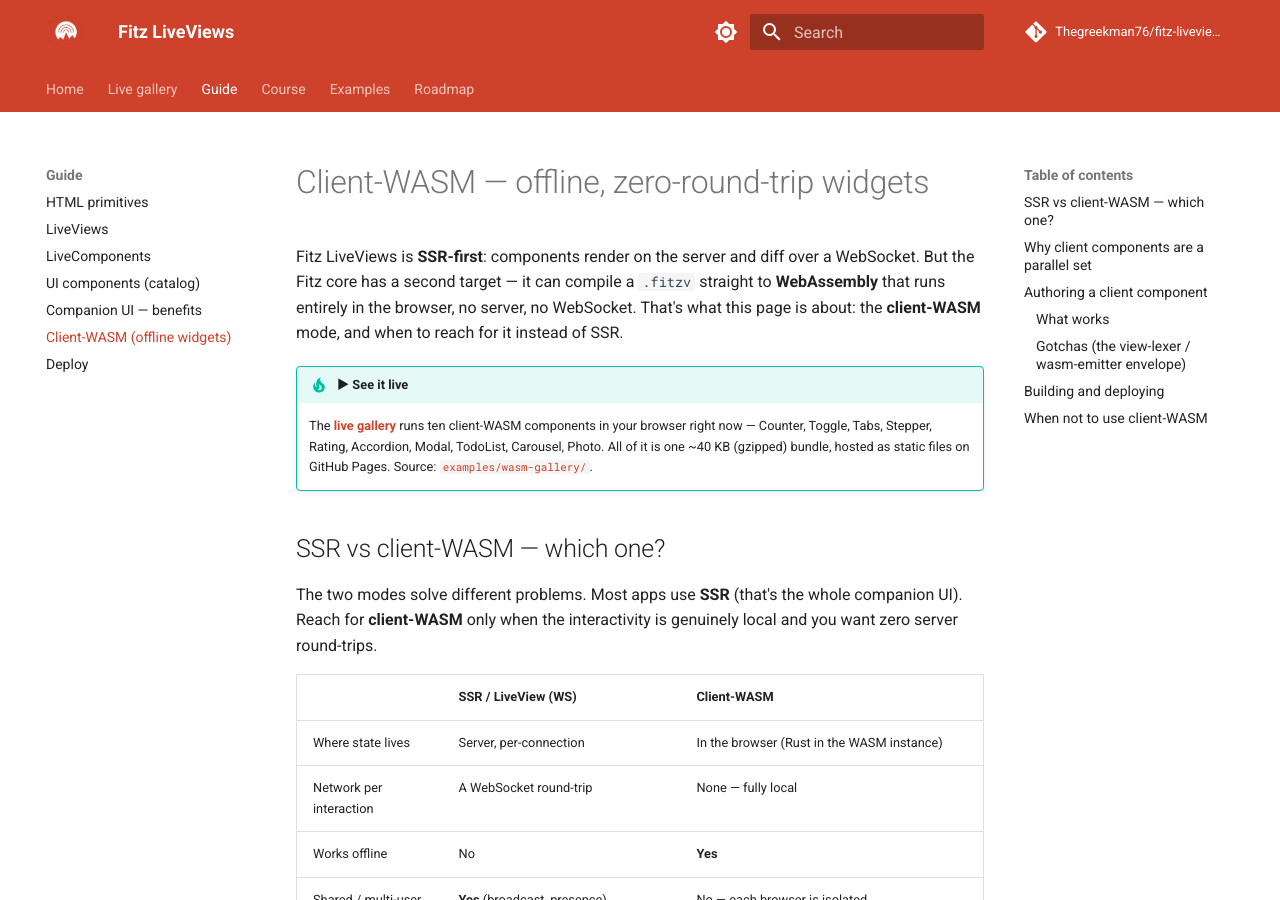
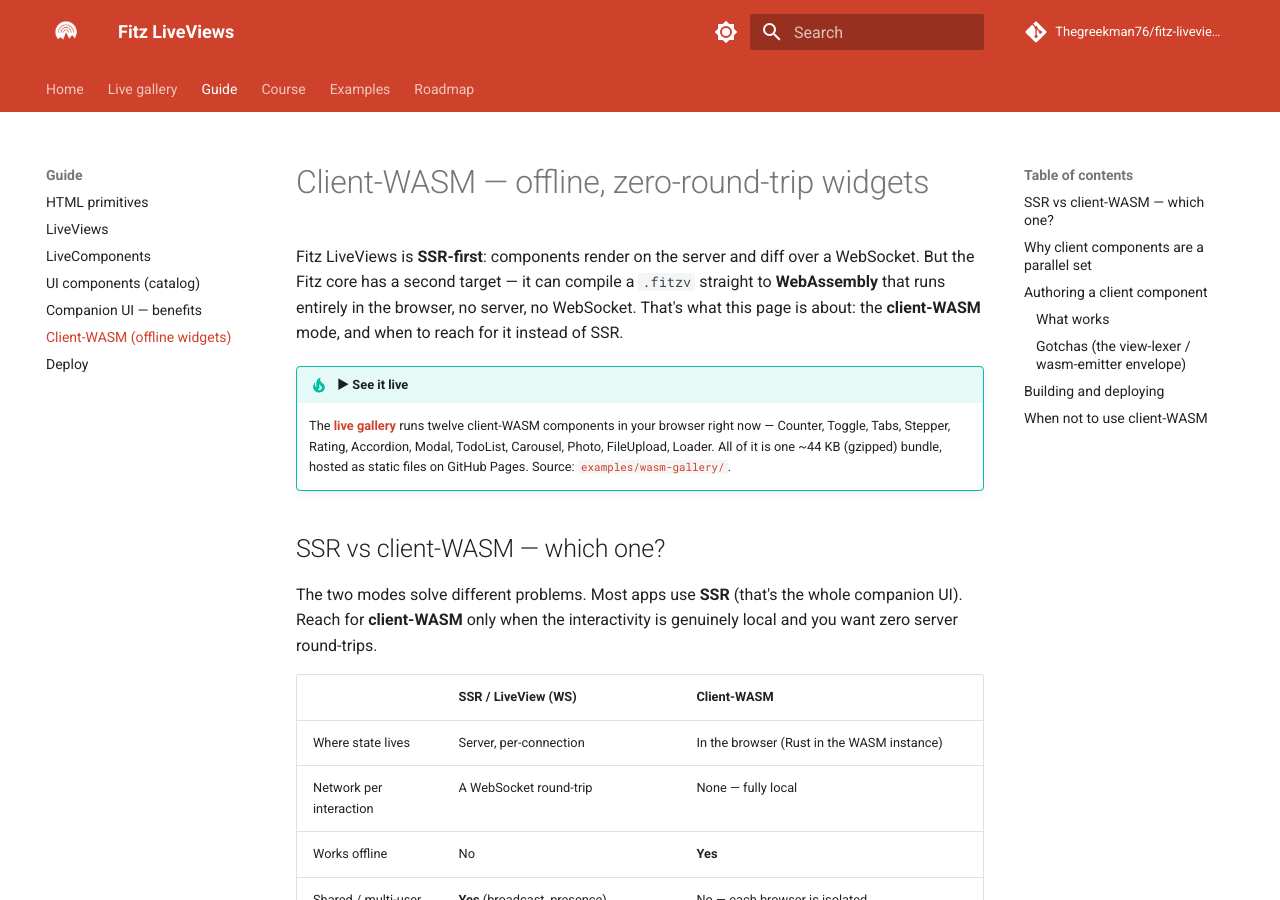
Before and after one commit to Thegreekman76/fitz-liveviews, an MkDocs documentation site: the page built from docs/client-wasm.md, in a window 1280 px wide and 900 px high. Built offline with MkDocs 1.6.1 and Material for MkDocs 9.7.7, drawn with Linux system fonts in a browser that asks for light colours; comment, search, counter and statistics services are not loaded; some of the changed text lies outside the part shown.

Commit message:
feat(gallery): FileUpload + Loader (3 formats) client-WASM widgets
Two interactive widgets for the live gallery (now twelve components):

- FileUpload.fitzv: pick an image, see an instant preview — the new
  data-flv-file directive (core v0.29.3) reads the file via FileReader
  into state as a data URL, all client-side, no server.
- Loader.fitzv: a progress loader in three formats at once (horizontal
  bar, vertical bar, circular ring), driven by one percentage. A single
  CSS custom property (--p, via a full-value style interpolation) feeds
  all three via calc(), so no Str-comparison {#if} is needed.

Register both bins, compose them into the gallery, add to embed.html's
whitelist and the docs.yml build/assemble loops. Bump the CI cache key to
-v3 so the runner installs fitz >= v0.29.3 (FileUpload needs
data-flv-file). Docs: "What works" gains a File input bullet; counts
10 -> 12. Both verified in real headless Chrome.

```diff
--- a/docs/client-wasm.md
+++ b/docs/client-wasm.md
@@ -7,10 +7,11 @@
 reach for it instead of SSR.
 
 !!! tip "▶ See it live"
-    The **[live gallery](live-gallery.md)** runs ten client-WASM components in
-    your browser right now — Counter, Toggle, Tabs, Stepper, Rating, Accordion,
-    Modal, TodoList, Carousel, Photo. All of it is one ~40 KB (gzipped) bundle,
-    hosted as static files on GitHub Pages. Source: [`examples/wasm-gallery/`](https://github.com/Thegreekman76/fitz-liveviews/tree/main/examples/wasm-gallery).
+    The **[live gallery](live-gallery.md)** runs twelve client-WASM components
+    in your browser right now — Counter, Toggle, Tabs, Stepper, Rating,
+    Accordion, Modal, TodoList, Carousel, Photo, FileUpload, Loader. All of it
+    is one ~44 KB (gzipped) bundle, hosted as static files on GitHub Pages.
+    Source: [`examples/wasm-gallery/`](https://github.com/Thegreekman76/fitz-liveviews/tree/main/examples/wasm-gallery).
 
 ## SSR vs client-WASM — which one?
 
@@ -109,8 +110,13 @@
   `data-flv-clear` resets the input after submit.
 - **Click payload**: `<button data-flv-click="pick" data-flv-value-key="{x}">` →
   the handler reads `payload["key"]`.
+- **File input** (v0.29.3): `<input type="file" data-flv-file="on_file" accept="image/*">`
+  → the handler reads `payload["data"]` (the file as a `data:` URL — drop it into
+  `<img src="{img}">` for an instant preview), plus `payload["name"]` and
+  `payload["type"]`. Read entirely client-side via the browser's `FileReader`;
+  no server, no upload.
 - **Cross-file composition**: `from Card import Card` then `<Card />` — each child
-  keeps its own state (that's how the gallery composes ten widgets into one bundle).
+  keeps its own state (that's how the gallery composes twelve widgets into one bundle).
 
 ### Gotchas (the view-lexer / wasm-emitter envelope)
 
```
Also changed, not shown: docs/live-gallery.md (+4 -4 lines), 6 other files.
